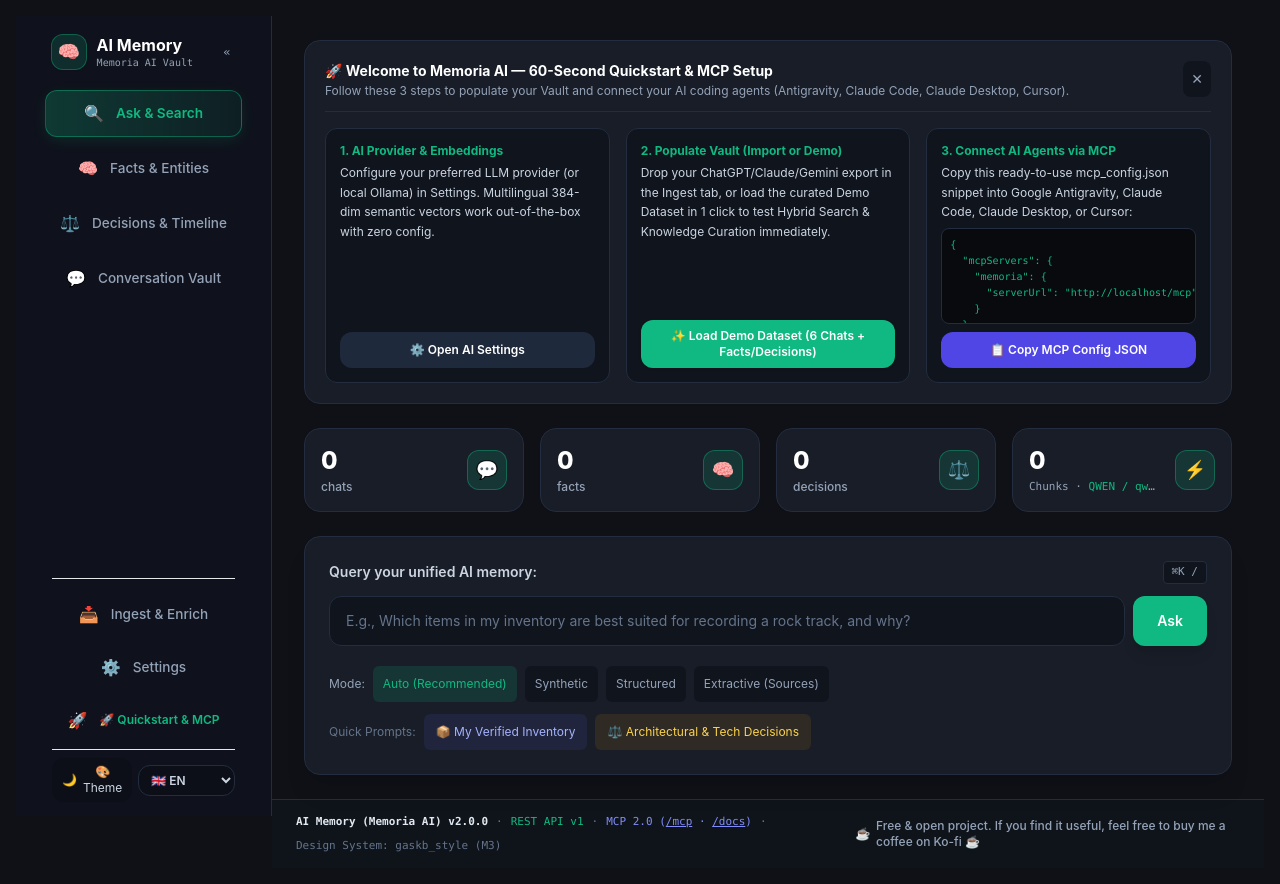
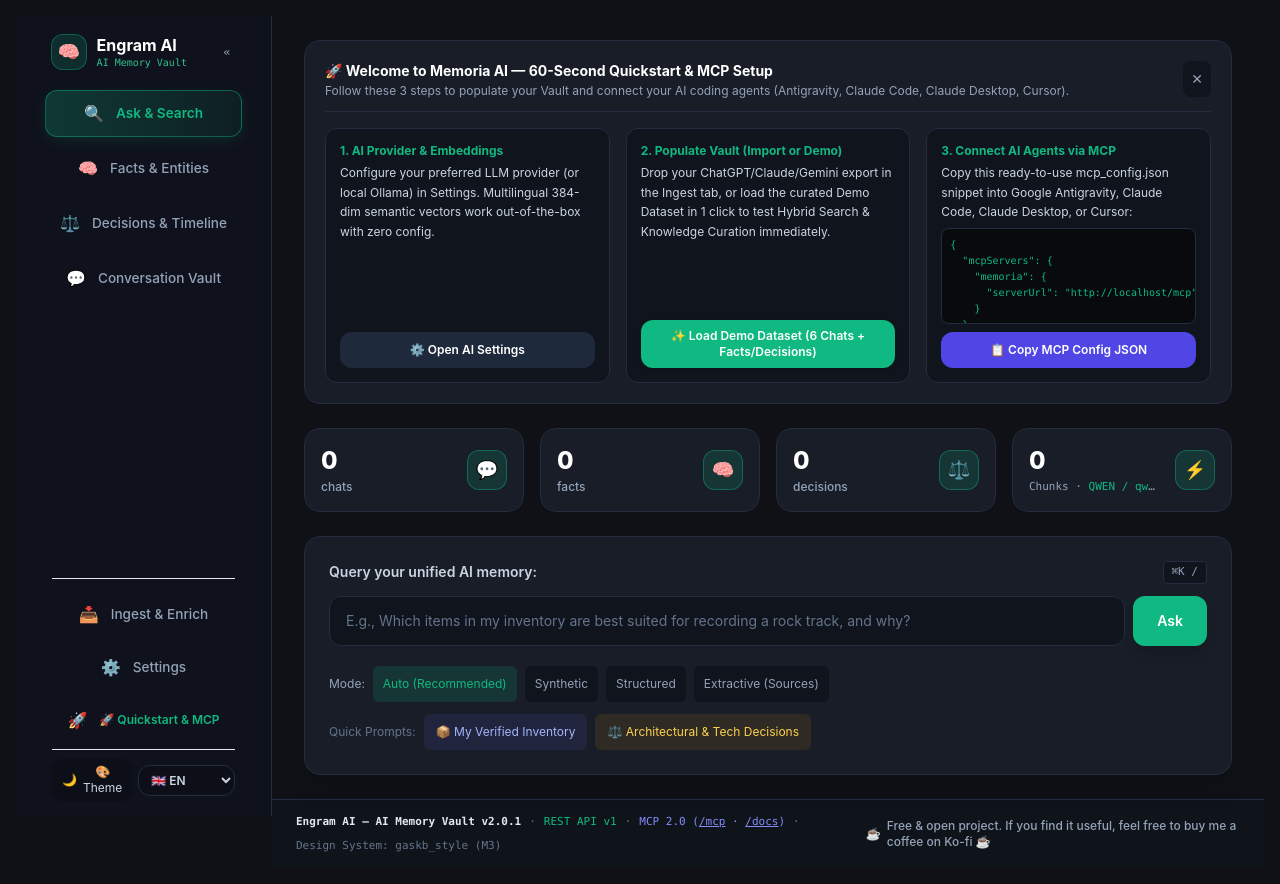
Before and after one commit to gaskb/engramvault, a FastAPI app: page / in a window 1280 px wide. Run offline with FastAPI, Linux system fonts and the light colour scheme; data comes from the database, SQL or seed files in the repository; data that the repository does not hold is empty; some libraries are stand-ins or nearby versions.

Commit message:
chore(v2.0.1): Rebrand display title to Engram AI — AI Memory Vault

```diff
--- a/memoria/web/app.py
+++ b/memoria/web/app.py
@@ -17,6 +17,7 @@ from pydantic import BaseModel
 
 from memoria.config import (
     API_VERSION,
+    APP_SUBTITLE,
     APP_TITLE,
     APP_VERSION,
     DEFAULT_DB_PATH,
@@ -301,6 +302,7 @@ def create_app(db_path: Path | str = DEFAULT_DB_PATH) -> FastAPI:
                 "stats": stats,
                 "db_name": db.db_path.name,
                 "app_title": APP_TITLE,
+                "app_subtitle": APP_SUBTITLE,
                 "app_version": APP_VERSION,
                 "ui_version": UI_VERSION,
                 "api_version": API_VERSION,
--- a/memoria/web/templates/index.html
+++ b/memoria/web/templates/index.html
@@ -4,7 +4,7 @@
     <meta charset="UTF-8">
     <meta name="viewport" content="width=device-width, initial-scale=1.0">
     <meta name="color-scheme" content="dark light">
-    <title>Memoria AI — Personal Vault & Knowledge Layer</title>
+    <title>{{ app_title or 'Engram AI' }} — {{ app_subtitle or 'AI Memory Vault' }} (Memoria AI)</title>
     <link rel="icon" type="image/svg+xml" href="/static/favicon.svg">
 
     <!-- gaskb_style Design System & Multi-Theme Engine (Issue #20) -->
@@ -253,13 +253,13 @@
         <!-- Top Brand + Main 4 Daily Views -->
         <div class="space-y-5">
             <div class="flex items-center justify-between px-1.5 pt-1">
-                <a href="/" class="flex items-center gap-2.5 group" title="{{ app_title or 'AI Memory' }}">
+                <a href="/" class="flex items-center gap-2.5 group" title="{{ app_title or 'Engram AI' }} — {{ app_subtitle or 'AI Memory Vault' }}">
                     <div class="w-9 h-9 rounded-xl bg-emerald-500/20 border border-emerald-500/40 flex items-center justify-center text-emerald-400 font-bold text-lg shadow-sm group-hover:scale-105 transition">
                         🧠
                     </div>
                     <div class="sidebar-label flex flex-col">
-                        <span class="font-bold text-white text-base leading-tight">{{ app_title or 'AI Memory' }}</span>
-                        <span class="text-[10px] text-slate-400 font-mono">Memoria AI Vault</span>
+                        <span class="font-bold text-white text-base leading-tight">{{ app_title or 'Engram AI' }}</span>
+                        <span class="text-[10px] text-emerald-400/90 font-mono">{{ app_subtitle or 'AI Memory Vault' }}</span>
                     </div>
                 </a>
                 <button type="button" onclick="toggleSidebarCollapse()" class="hidden md:inline-flex text-slate-400 hover:text-white p-1.5 rounded-lg hover:bg-slate-800/60 transition" title="Collapse / Expand Sidebar">
@@ -910,7 +910,7 @@
         <footer class="border-t border-cardborder bg-[#10141d]/85 py-3.5 px-6 text-xs text-slate-500 mt-auto">
             <div class="max-w-7xl mx-auto flex flex-col sm:flex-row items-center justify-between gap-2">
                 <div class="flex items-center flex-wrap gap-2 font-mono text-[11px]">
-                    <span class="text-slate-200 font-bold">{{ app_title or 'AI Memory' }} (Memoria AI) v{{ app_version or '2.0.0' }}</span>
+                    <span class="text-slate-200 font-bold">{{ app_title or 'Engram AI' }} — {{ app_subtitle or 'AI Memory Vault' }} v{{ app_version or '2.0.1' }}</span>
                     <span>·</span>
                     <span class="text-emerald-400">REST API {{ api_version or 'v1' }}</span>
                     <span>·</span>
--- a/pyproject.toml
+++ b/pyproject.toml
@@ -4,8 +4,8 @@ build-backend = "setuptools.build_meta"
 
 [project]
 name = "memoria-ai-anti"
-version = "2.0.0"
-description = "Personal AI Conversation Vault, Hybrid Search & Knowledge Layer for Homelab"
+version = "2.0.1"
+description = "Engram AI — AI Memory Vault: Self-hosted AI Conversation Vault, Hybrid Search & Epistemic Knowledge Graph"
 readme = "README.md"
 requires-python = ">=3.10"
 dependencies = [
```
Also changed, not shown: memoria/config.py (+4 -3 lines), README.md.
